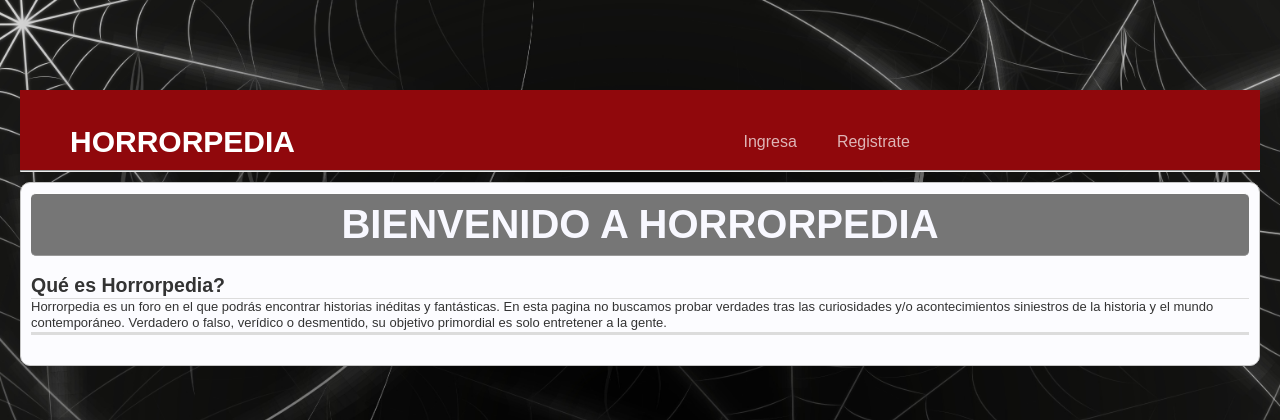
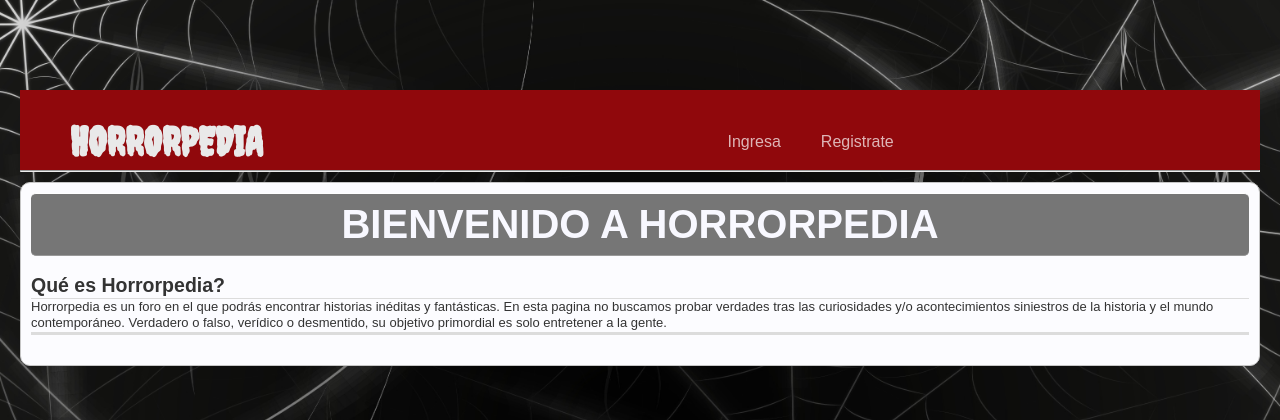
Before and after one commit to AngelMoraH/proyecto1-DBP, a Flask app: page / in a window 1280 px wide. Shown: the top 420 px of the page. Run offline with Flask 2, Linux system fonts and the light colour scheme; data that the repository does not hold is empty; some libraries are stand-ins or nearby versions.

Commit message:
box display

```diff
--- a/static/styles/styles.css
+++ b/static/styles/styles.css
@@ -49,6 +49,7 @@ input[type="password"]{
     padding: 15px 20px;
     border-radius: 5px;
     cursor: pointer;
+    display: flex;
 }
 .button:hover{
     background-color: #83081C;
@@ -530,7 +531,12 @@ solid rgb(198, 198, 198);
 
 
 
+.navfont{
 
+    font-size: 80px;
+    font-family: 'Creepster', cursive;
+    color: #fff;
+}
 
 
 
@@ -762,6 +768,7 @@ solid rgb(198, 198, 198);
     padding: 10px;
 }
 .statsnode{
+    display: flex;
     -webkit-text-size-adjust: 100%;
     font: 14px / 1.4 sans-serif;
     font-family: 'Segoe UI','Helvetica Neue',Helvetica,Roboto,Oxygen,Ubuntu,Cantarell,'Fira Sans','Droid Sans',sans-serif;
--- a/templates/base.html
+++ b/templates/base.html
@@ -11,6 +11,10 @@
     <script src="https://kit.fontawesome.com/4bf2b58ebf.js" crossorigin="anonymous"></script>
     {% block customCSS %}{% endblock %}
     <script defer src="{{ url_for('static', filename='js/index.js' ) }}"></script>
+
+    <link rel="preconnect" href="https://fonts.googleapis.com">
+    <link rel="preconnect" href="https://fonts.gstatic.com" crossorigin>
+    <link href="https://fonts.googleapis.com/css2?family=Creepster&display=swap" rel="stylesheet">
 </head>
 
 
@@ -19,8 +23,9 @@
       <div class="container">
             <div class="row align-items-center justify-content-between">
                <div class="logo nav-link">
-               <a href="/">HORRORPEDIA</a>
+                  <a class = "navfont" href="/"><h1 style="color:rgb(233, 233, 233)">HORRORPEDIA</h1></a>
                </div>
+
                <input type="checkbox" id="nav-check">
                <label for="nav-check" class="nav-toggler">
                   <span></span>
```
Also changed, not shown: templates/home/movie.html (+24 -36 lines).
